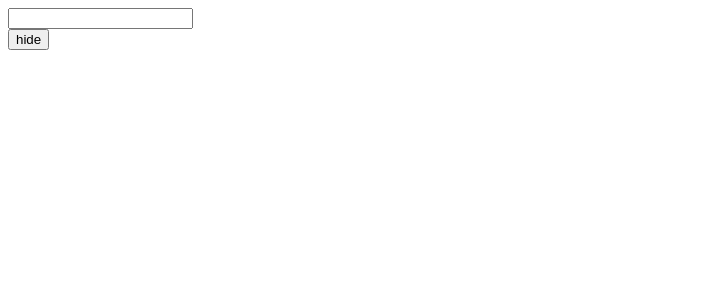
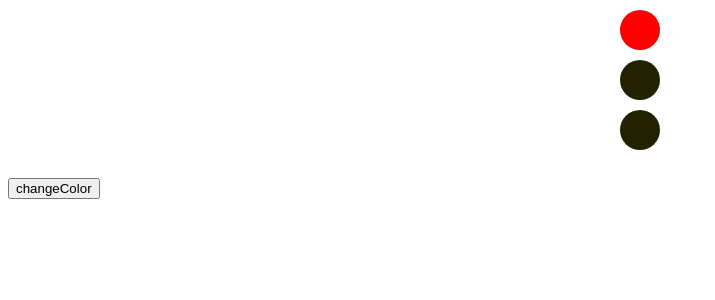
Before and after one commit to bastolaroman1-pixel/state-and-events-in-react-, a React (Vite) app: page / in a window 1280 px wide. Shown: the top 300 px of the page, without its empty margins (0-715 px from the left). Built offline with nearby package versions, Linux system fonts and the light colour scheme.

Commit message:
some interesting programs

```diff
--- a/src/ColorPicker.jsx
+++ b/src/ColorPicker.jsx
@@ -1,7 +1,7 @@
 import { useState } from "react"
 
 let ColorPicker=()=>{
-    let [color,setColor]=useState('#f0f2f5')
+    let [color,setColor]=useState('#f5f4f0')
     let colorChange=(event)=>{
         setColor(event.target.value)
     }
--- /dev/null
+++ b/src/ImageToggle.jsx
@@ -0,0 +1,23 @@
+
+
+
+import { useState } from 'react'
+import myImg from './assets/hero.png'
+
+let ImageToggle=()=>{
+    let [hide,setHide]=useState(true)
+
+    let toggleButton=()=>{
+
+setHide(!hide)
+    }
+return(
+    <div>
+       {hide? <img src={myImg} alt="company name" width={150} />:"????"}
+        <br />
+        <button onClick={toggleButton}>{hide?"hide":"show"}</button>
+    </div>
+)
+}
+
+export default ImageToggle
--- /dev/null
+++ b/src/TrafficLight.jsx
@@ -0,0 +1,29 @@
+import { useState } from "react";
+
+const TrafficLight = () => {
+  // Track which light is currently active
+  const [active, setActive] = useState("red");
+
+  const changeLight = () => {
+    if (active === "red") setActive("green");
+    else if (active === "green") setActive("yellow");
+    else if (active === "yellow") setActive("red");
+  };
+
+  return (
+    <div>
+        <div style={{width:"40px",height:"40px", margin:"10px auto",borderRadius:"50%",backgroundColor:active==="red"?"#FF0000":"#220"}}></div>
+
+<div style={{width:"40px",height:"40px", margin:"10px auto",borderRadius:"50%",backgroundColor:active==="yellow"?"#FFFF00":"#220"}}></div>
+
+
+
+        <div style={{width:"40px",height:"40px", margin:"10px auto",borderRadius:"50%",backgroundColor:active ==="green"?"#00FF00":"#220"}}></div>
+
+        <br />
+        <button onClick={changeLight}>changeColor</button>
+    </div>
+  )
+};
+
+export default TrafficLight;
--- a/src/main.jsx
+++ b/src/main.jsx
@@ -8,6 +8,8 @@ import Toggle from './Toggle'
 import ColorPicker from './ColorPicker'
 import ThemePick from './ThemePick'
 import VisibilityToggle from './VisibilityToggle'
+import ImageToggle from './ImageToggle'
+import TrafficLight from './TrafficLight'
 
 
 
@@ -18,7 +20,9 @@ createRoot(document.getElementById('root')).render(
     <Toggle/>
      <ColorPicker/> */}
      {/* <ThemePick/> */}
-     <VisibilityToggle/>
+     {/* <VisibilityToggle/> */}
+     {/* <ImageToggle/> */}
+     <TrafficLight/>
 
   </StrictMode>,
 )
```
